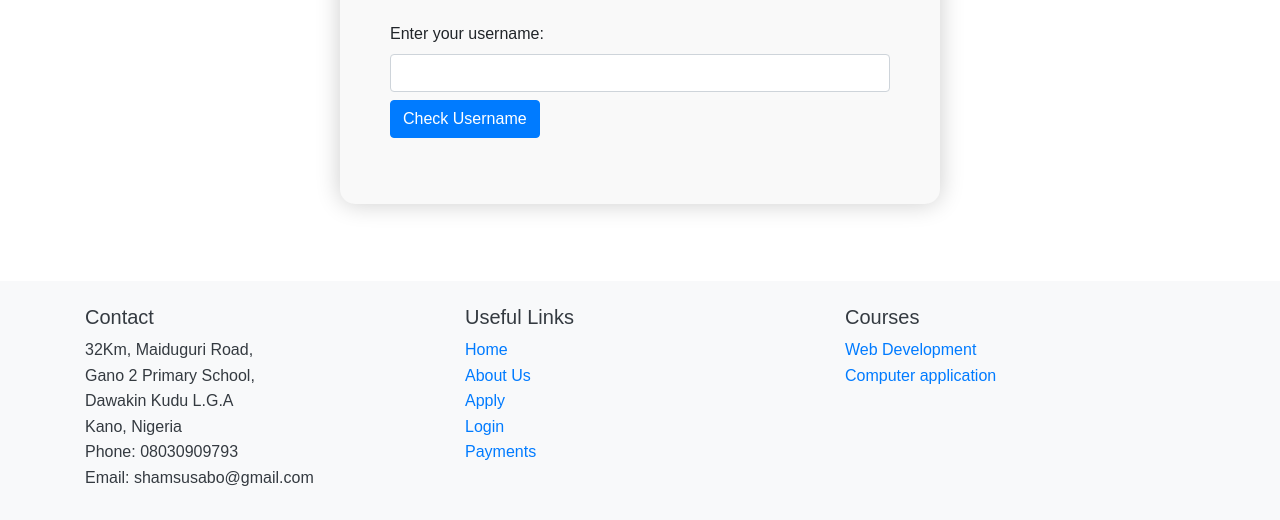
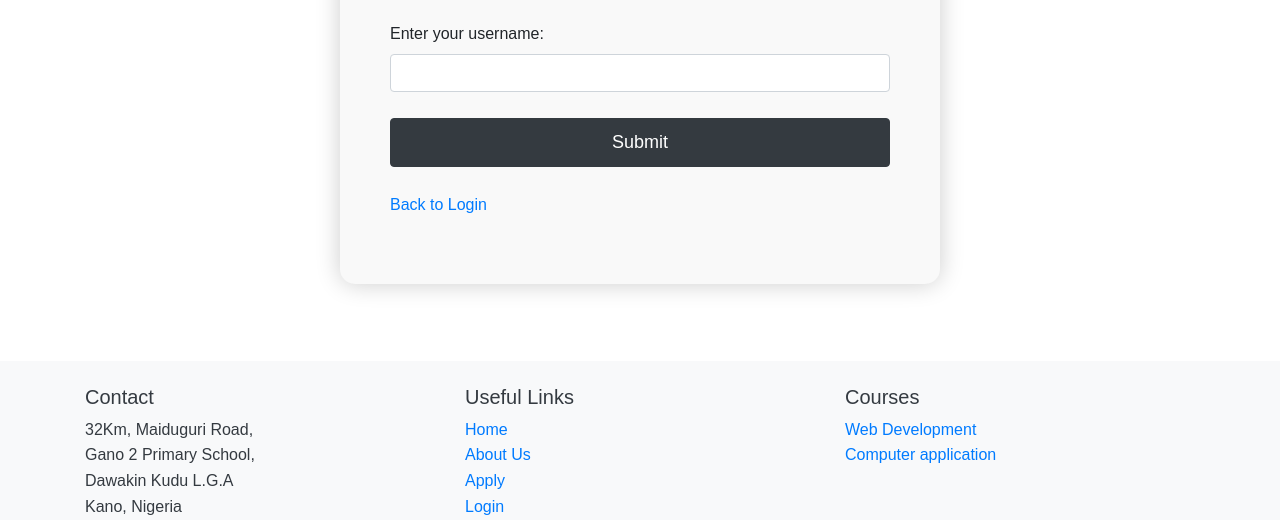
Before and after one commit to shamsu557/my_site, a website: page login.html in a window 1280 px wide. Both pictures are taken after a click on the button "Forgot Password?". Shown: the part 268-788 px from the top of the page. Drawn offline with nearby package versions, Linux system fonts and the light colour scheme.

Commit message:
Add files via upload

```diff
--- a/login.html
+++ b/login.html
@@ -67,8 +67,11 @@
       <form id="forgotPasswordForm" class="forgot-password-form" style="display: none;">
         <div class="form-group">
           <label for="fpUsername">Enter your username:</label>
-          <input type="text" class="form-control" id="fpUsername" name="fpUsername" required>
-          <button type="button" class="btn btn-primary mt-2" id="checkUsernameBtn">Check Username</button>
+          <input type="text" class="form-control" id="fpUsername" name="fpUsername" required><br>
+          <button type="button" class="btn btn-dark btn-submit" id="checkUsernameBtn">Submit</button>
+          <br><br>
+          <a href="login.html" id="backToLoginLink">Back to Login</a>
+
         </div>
       </form>
 
```
